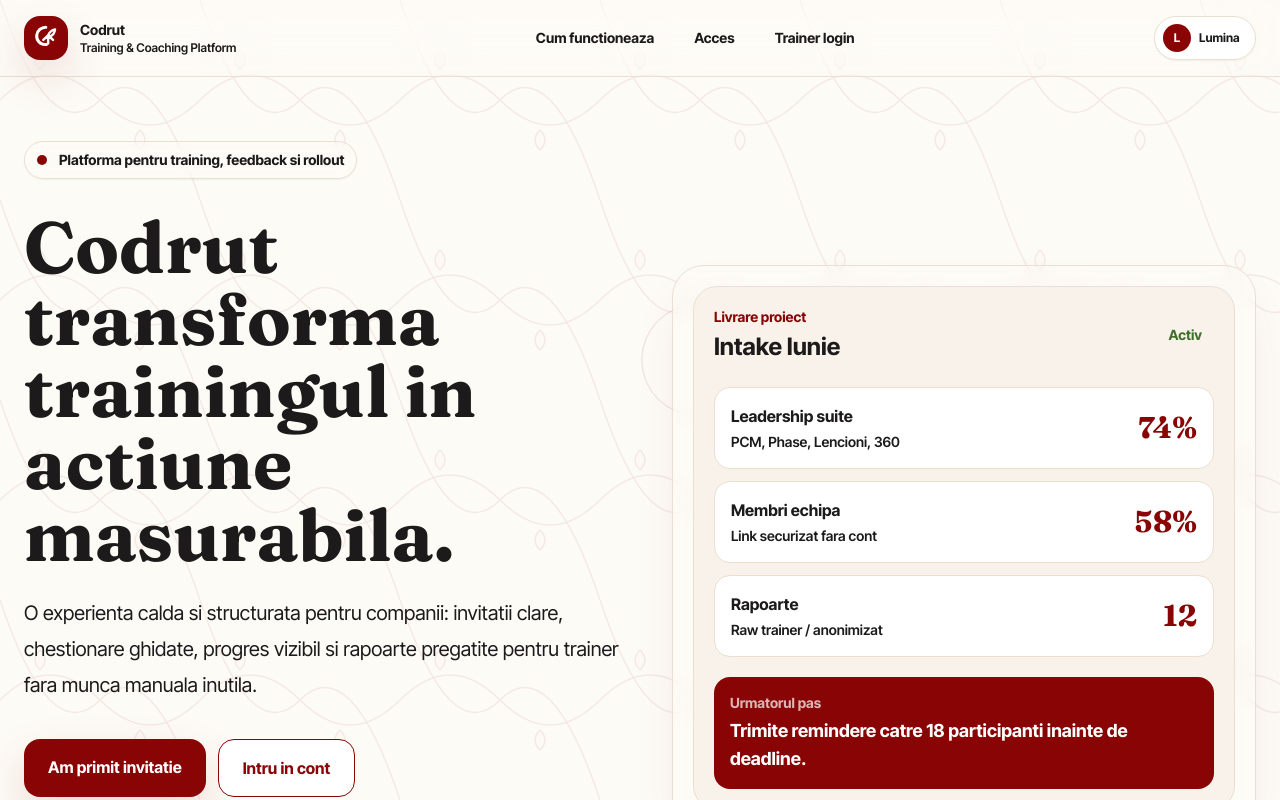
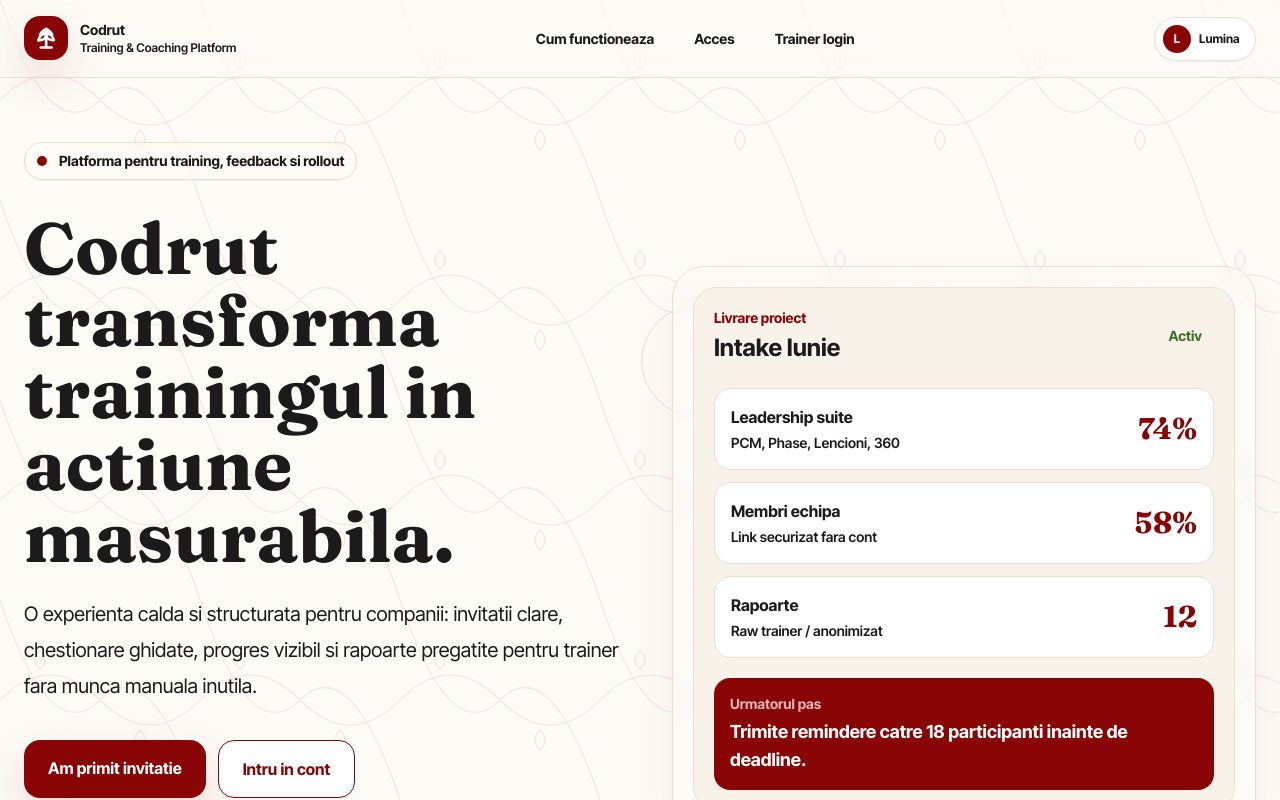
Before and after one commit to Trip-Development/codrut-platform, a Next.js app in the folder frontend/: page / in a window 1280 px wide. Shown: the top 800 px of the page. Built offline with nearby package versions, Linux system fonts and the light colour scheme.

Commit message:
fix(brand): clarify tree mark

```diff
--- a/frontend/src/components/brand/brand-mark.tsx
+++ b/frontend/src/components/brand/brand-mark.tsx
@@ -26,28 +26,51 @@ export function BrandMark({
         ].join(" ")}
         aria-hidden="true"
       >
-        <svg viewBox="0 0 44 44" className="h-[72%] w-[72%]" role="img">
+        <svg viewBox="0 0 44 44" className="h-[78%] w-[78%]" role="img">
           <path
-            d="M22 7.2c-6.4 0-11.8 4.7-12.6 11-.9 7 4.6 13 11.6 13h1.8"
+            d="M22 34V14"
             fill="none"
             stroke="currentColor"
             strokeLinecap="round"
-            strokeWidth="4.2"
+            strokeWidth="3.4"
           />
           <path
-            d="M25.2 29.8V18.6m0 0 6.8 6.2m-6.8-6.2-6.7 6.2"
+            d="M22 14c4.9 2.2 8.4 5.7 9.9 10.6-4.6.2-8.2-1.4-10.9-4.9"
             fill="none"
             stroke="currentColor"
             strokeLinecap="round"
             strokeLinejoin="round"
-            strokeWidth="3.4"
+            strokeWidth="3.2"
           />
           <path
-            d="M25.2 18.4c2.1-5 5.1-7.3 9.6-8.2-.4 4.9-2.5 8.3-7.8 10.1"
+            d="M22 14c-5 2.2-8.6 5.8-10.2 10.9 4.8.2 8.5-1.6 11.2-5.2"
             fill="none"
             stroke="currentColor"
             strokeLinecap="round"
             strokeLinejoin="round"
+            strokeWidth="3.2"
+          />
+          <path
+            d="M22 10c3.7 1.5 6.4 4.1 8 7.7-3.9.3-6.8-.9-8.8-3.7"
+            fill="none"
+            stroke="currentColor"
+            strokeLinecap="round"
+            strokeLinejoin="round"
+            strokeWidth="3.1"
+          />
+          <path
+            d="M22 10c-3.7 1.5-6.4 4.1-8 7.7 3.9.3 6.8-.9 8.8-3.7"
+            fill="none"
+            stroke="currentColor"
+            strokeLinecap="round"
+            strokeLinejoin="round"
+            strokeWidth="3.1"
+          />
+          <path
+            d="M15 34h14"
+            fill="none"
+            stroke="currentColor"
+            strokeLinecap="round"
             strokeWidth="3.2"
           />
         </svg>
```
